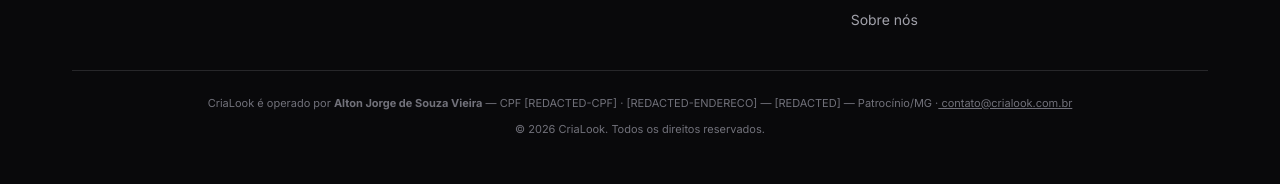
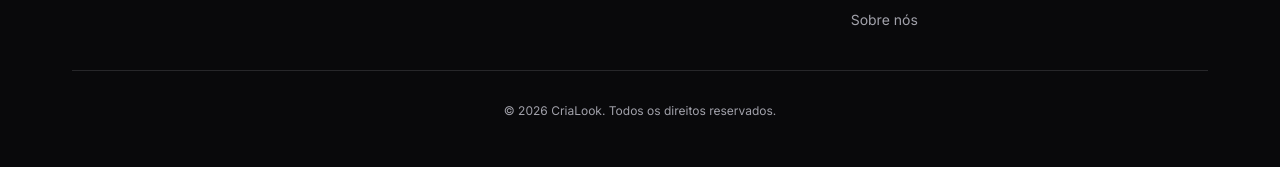
Before and after one commit to Tibic4/Agencia-Fashion, a Next.js app in the folder campanha-ia/: page / in a window 1280 px wide. Shown: the part 11169-11353 px from the top of the page. Built offline with nearby package versions, Linux system fonts and the light colour scheme; no server answers.

Commit message:
chore(footer): remove identificação no rodapé da landing (#3)
Mantemos os dados completos em /termos, /privacidade, /dpo e
/subprocessadores. Footer fica limpo na landing pra evitar exposição
desnecessária de CPF/endereço pessoal.

```diff
--- a/campanha-ia/src/components/Footer.tsx
+++ b/campanha-ia/src/components/Footer.tsx
@@ -58,14 +58,8 @@
             </div>
           </div>
         </div>
-        {/* Identificação do fornecedor — Decreto 7.962/2013 art. 2º, I-II */}
-        <div className="pt-6 mt-2 text-center text-[11px] leading-relaxed" style={{ borderTop: "1px solid var(--gray-800)", color: "var(--gray-500)" }}>
-          <p>
-            CriaLook é operado por <strong>Alton Jorge de Souza Vieira</strong> — CPF [REDACTED-CPF] ·
-            [REDACTED-ENDERECO] — [REDACTED] — Patrocínio/MG ·
-            <a href="mailto:contato@crialook.com.br" className="underline hover:text-white"> contato@crialook.com.br</a>
-          </p>
-          <p className="mt-2">© {new Date().getFullYear()} CriaLook. Todos os direitos reservados.</p>
+        <div className="pt-8 text-center text-xs" style={{ borderTop: "1px solid var(--gray-800)" }}>
+          © {new Date().getFullYear()} CriaLook. Todos os direitos reservados.
         </div>
       </div>
     </footer>
```
